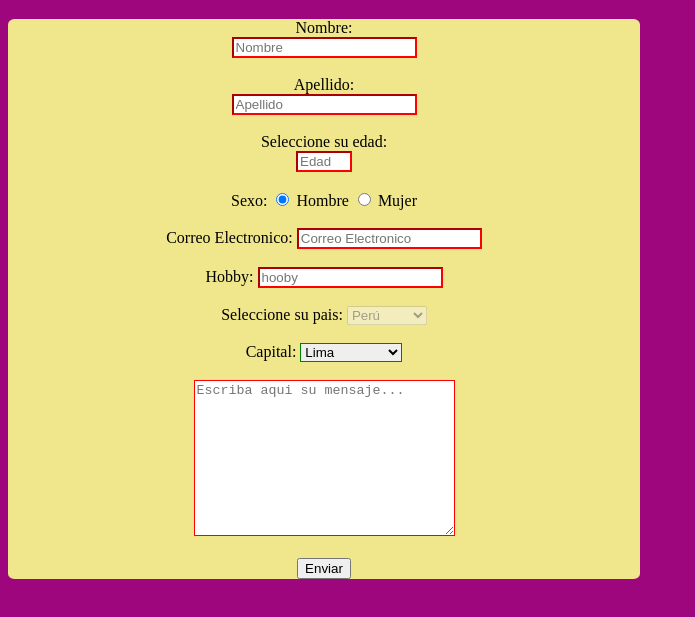
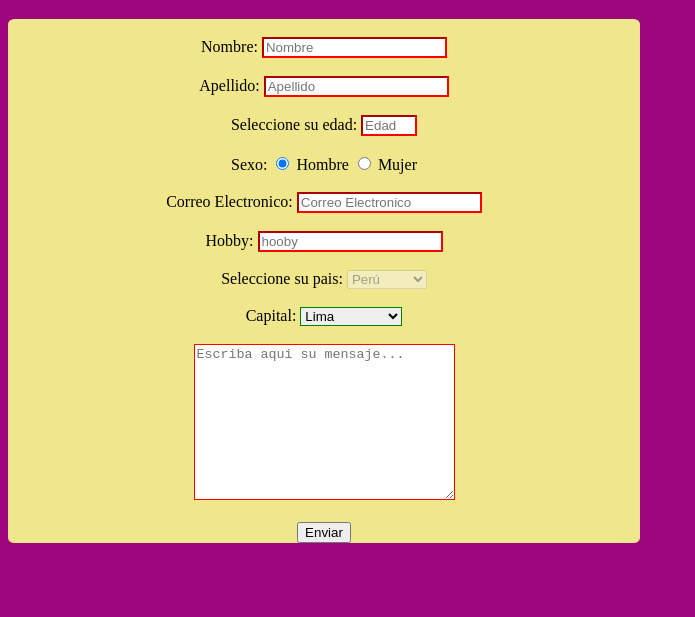
Before and after one commit to JPEBM/pachaqtec-form, a plain HTML site: page index.html in a window 1280 px wide. Shown: the part 61-678 px from the top of the page, without its empty margins (0-695 px from the left). Drawn offline with Linux system fonts and the light colour scheme.

Commit message:
modificación formulario

```diff
--- a/index.html
+++ b/index.html
@@ -34,11 +34,12 @@
 <body>
     <h1>Formulario curso Frond End</h1>
     <form action="#">
-        <label for="name">Nombre:</label><br>
+        <br>
+        <label for="name">Nombre:</label>
        <input type="text" id="name" placeholder="Nombre" required pattern="[a-z]"> <br><br>
-       <label for="lname">Apellido:</label><br>
+       <label for="lname">Apellido:</label>
        <input type="text" id="lname" placeholder="Apellido" required> <br><br>
-       <label for="age">Seleccione su edad:</label><br>
+       <label for="age">Seleccione su edad:</label>
        <input type="number" id="age" placeholder="Edad" required min="18" max="30"><br><br>
         <label for="sex">Sexo:</label>
         <input type="radio" name="genero" id="men" value="Hombre" checked="Hombre">
```
